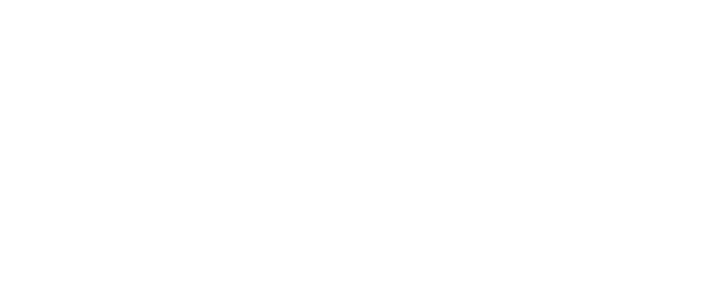
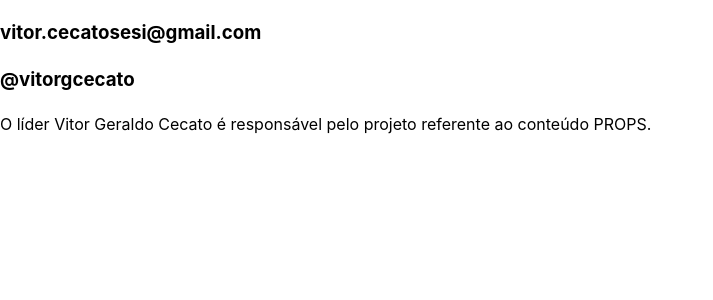
Before and after one commit to vitorcecato-sesi/desafio-react-grupo3, a React (Vite) app: page / in a window 1280 px wide. Shown: the top 300 px of the page, without its empty margins (0-713 px from the left). Built offline with nearby package versions, Linux system fonts and the light colour scheme.

Commit message:
footer importado no app.jsx

```diff
--- a/src/App.jsx
+++ b/src/App.jsx
@@ -1,10 +1,12 @@
 import './App.css'
+import Footer from "./components/Footer"
 
 function App() {
 
   return (
     <>
 
+      <Footer email="vitor.cecatosesi@gmail.com" instagram="@vitorgcecato" texto="O líder Vitor Geraldo Cecato é responsável pelo projeto referente ao conteúdo PROPS."/>
     </>
   )
 }
```
